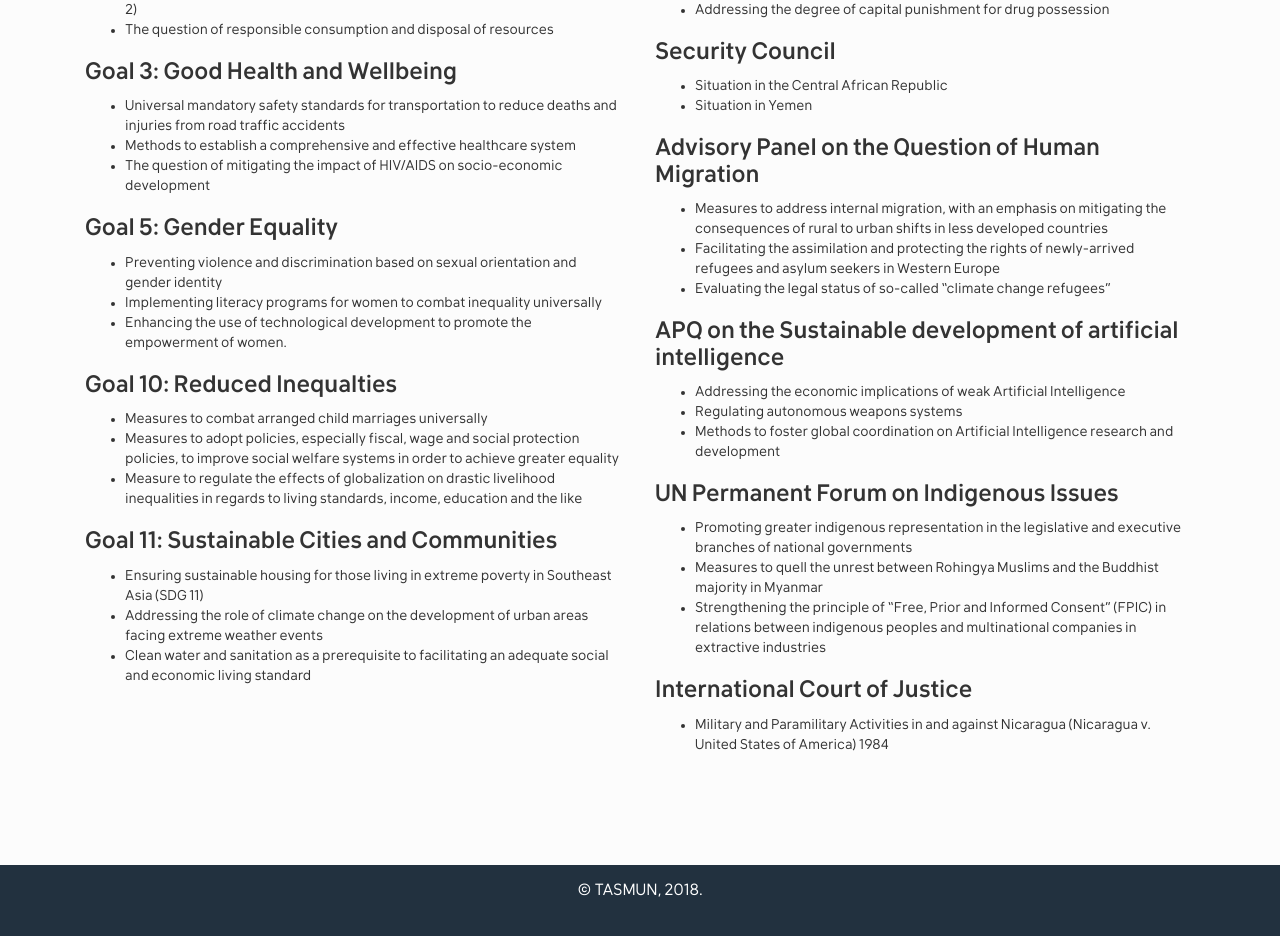
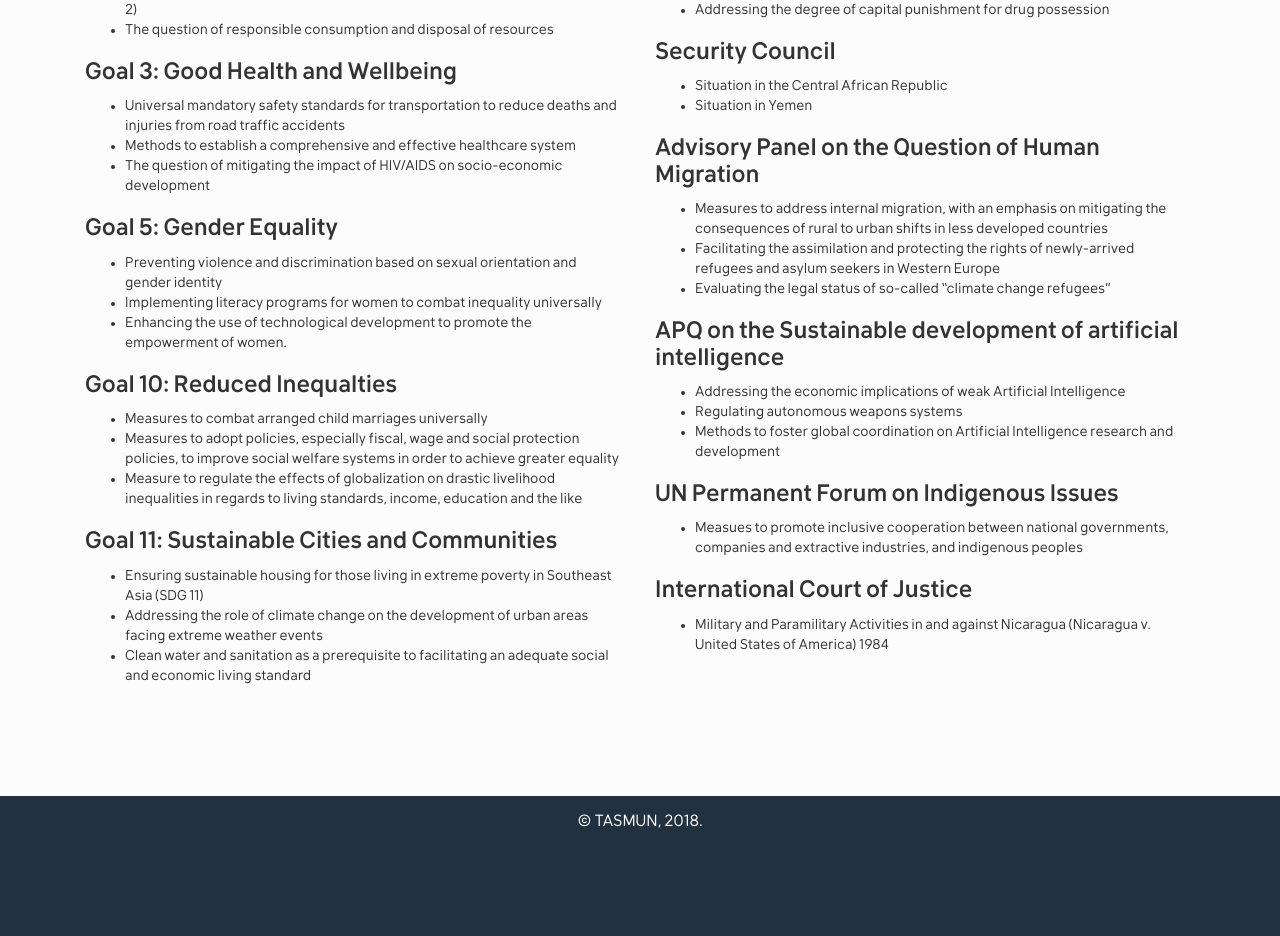
Before and after one commit to alexandernext/tasmun, a Jekyll site: the page built from committees.html, in a window 1280 px wide. Shown: the part 495-1431 px from the top of the page. Built offline with Jekyll 4.4.1, drawn with Linux system fonts in a browser that asks for light colours; some web fonts are replaced.

Commit message:
committees

```diff
--- a/committees.html
+++ b/committees.html
@@ -92,9 +92,7 @@ title: Committees and Issues
   <div class="item">
     <h3 class="item-title">UN Permanent Forum on Indigenous Issues</h3>
     <ul>
-      <li>Promoting greater indigenous representation in the legislative and executive branches of national governments</li>
-      <li>Measures to quell the unrest between Rohingya Muslims and the Buddhist majority in Myanmar</li>
-      <li>Strengthening the principle of “Free, Prior and Informed Consent” (FPIC) in relations between indigenous peoples and multinational companies in extractive industries</li>
+      <li>Measues to promote inclusive cooperation between national governments, companies and extractive industries, and indigenous peoples</li>
     </ul>
 <!--     <a class="btn btn-info" href="assets/reports/APQ.pdf">read reports →</a>
  -->  </div>
```
